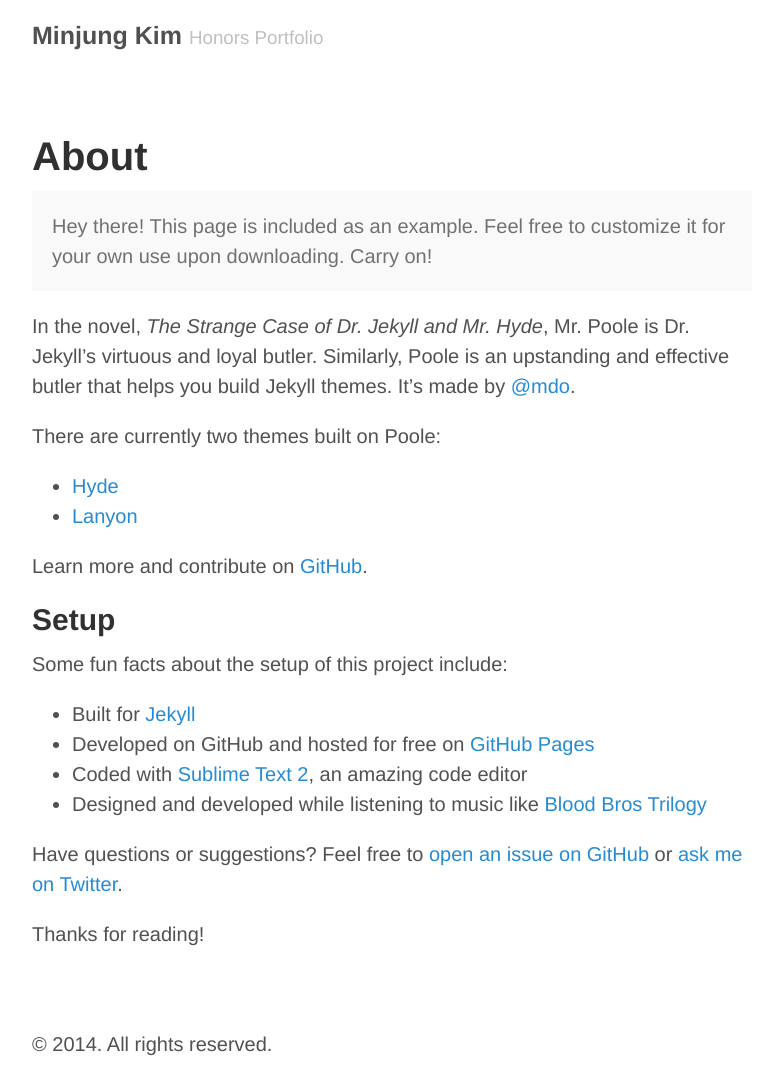
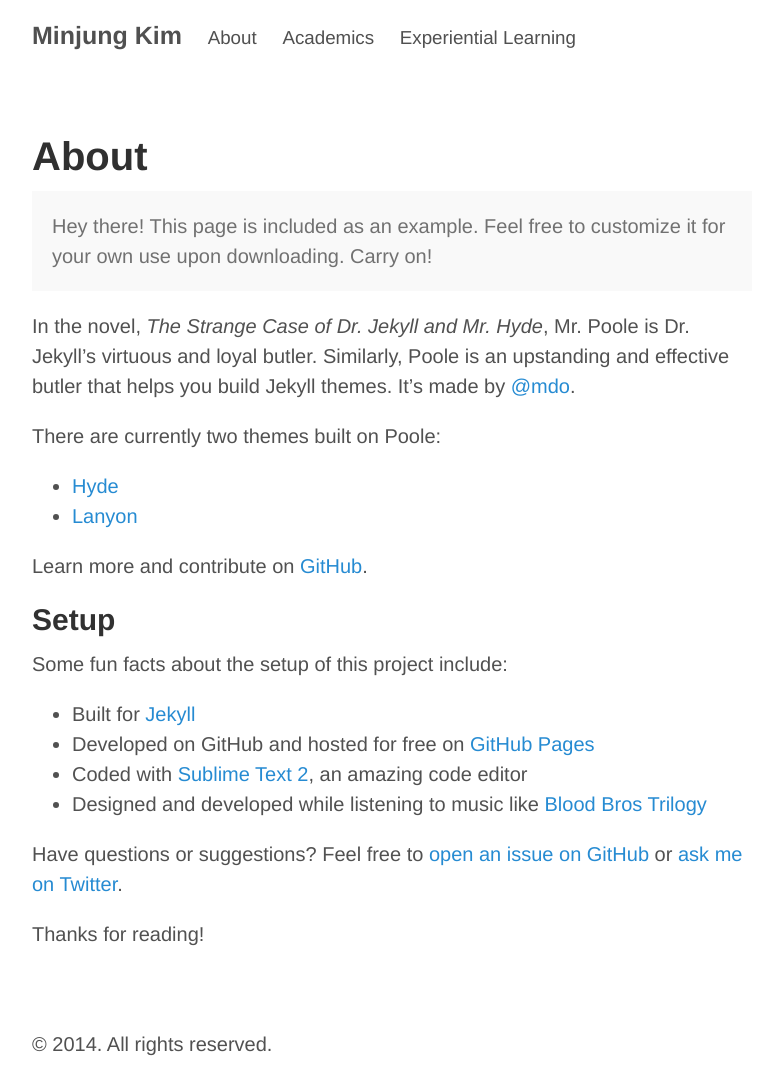
Before and after one commit to minjung-kim/minjung-kim.github.io, a Jekyll site: the page built from about.md, in a window 1280 px wide. Shown: the whole page, without its empty margins (248-1021 px from the left). Built offline with Jekyll 4.4.1, drawn with Linux system fonts in a browser that asks for light colours; Markdown is read by kramdown in place of the engine named in the settings.

Commit message:
Links to top-level pages

```diff
--- a/_config.yml
+++ b/_config.yml
@@ -20,3 +20,8 @@ author:
 version:          1.0.0
 github:
   repo:           https://github.com/minjung-kim/minjung-kim.github.io
+
+pages_list:
+  About: '/about'
+  Academics: '/academics'
+  Experiential Learning: '/experiential_learning'
--- a/_includes/head.html
+++ b/_includes/head.html
@@ -16,6 +16,7 @@
   <!-- CSS -->
   <link rel="stylesheet" href="{{ site.baseurl }}public/css/poole.css">
   <link rel="stylesheet" href="{{ site.baseurl }}public/css/syntax.css">
+  <link rel="stylesheet" href="{{ site.baseurl }}public/css/style.css">
 
   <!-- Icons -->
   <link rel="apple-touch-icon-precomposed" sizes="144x144" href="{{ site.baseurl }}public/apple-touch-icon-precomposed.png">
--- a/_layouts/default.html
+++ b/_layouts/default.html
@@ -9,7 +9,9 @@
       <div class="masthead">
         <h3 class="masthead-title">
           <a href="{{ site.baseurl }}" title="Home">{{ site.title }}</a>
-          <small>{{ site.tagline }}</small>
+          {% for page in site.pages_list %}
+            <small><a href="{{ page[1]  }}">{{ page[0] }}</a></small>
+          {% endfor %}
         </h3>
       </div>
 
--- /dev/null
+++ b/public/css/style.css
@@ -0,0 +1,4 @@
+.masthead-title small {
+	display: inline-block;
+	margin-left: 1em;
+}
```
